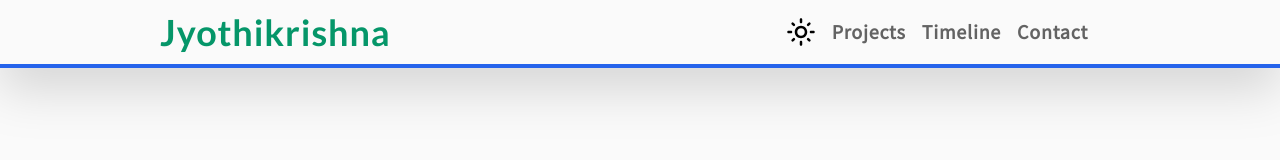
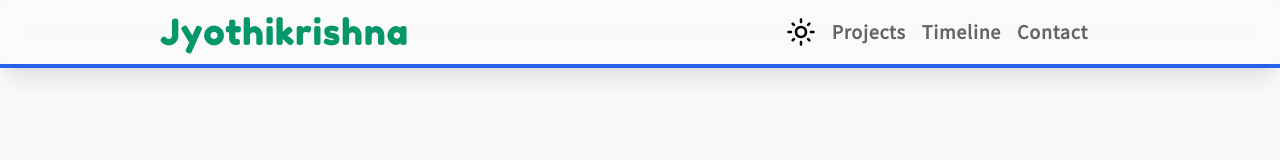
Before and after one commit to bhendi-boi/portfolio, a React (Vite) app: page / in a window 1280 px wide. Shown: the top 160 px of the page. Built offline with nearby package versions, Linux system fonts and the light colour scheme.

Commit message:
changed name font and decreased opacity of nav

```diff
--- a/src/components/Nav.jsx
+++ b/src/components/Nav.jsx
@@ -23,12 +23,12 @@ const Nav = ({ refs, handleScrollToSection, handleScrollToTop }) => {
   const [theme, toggleTheme] = useTheme();
   //
   return (
-    <nav className="sticky top-0 left-0 z-50 bg-neutral-50 dark:bg-nav-background drop-shadow-2xl ">
+    <nav className="sticky top-0 left-0 z-50 shadow-xl bg-neutral-50/30 dark:bg-nav-background backdrop-blur">
       <div className="flex items-center justify-around h-16 md:w-3/4 md:mx-auto">
         <div className="flex items-center justify-between w-full h-full mx-4 md:m-0 dark:text-white">
           <h1
             onClick={handleScrollToTop}
-            className="text-4xl font-bold tracking-wide font-title decoration-1 text-emerald-600 dark:text-white hover:cursor-pointer"
+            className="text-4xl font-medium tracking-wide font-name decoration-1 text-emerald-600 dark:text-white hover:cursor-pointer"
           >
             Jyothikrishna
           </h1>
--- a/src/index.css
+++ b/src/index.css
@@ -1,6 +1,7 @@
 @import url('https://fonts.googleapis.com/css2?family=Source+Sans+Pro&display=swap');
 @import url('https://fonts.googleapis.com/css2?family=Lato:wght@700&display=swap');
 @import url('https://fonts.googleapis.com/css2?family=Roboto:wght@500&display=swap');
+@import url('https://fonts.googleapis.com/css2?family=Fredoka+One&display=swap');
 
 /* Box sizing rules */
 *,
--- a/tailwind.config.cjs
+++ b/tailwind.config.cjs
@@ -17,6 +17,7 @@ module.exports = {
         "dark-background": "#141414",
       },
       fontFamily: {
+        name: ["Fredoka One", "cursive"],
         title: ["Lato", "sans-serif"],
         chips: ["Roboto", "sans-serif"],
         body: ["Source Sans Pro", "sans-serif"],
```
